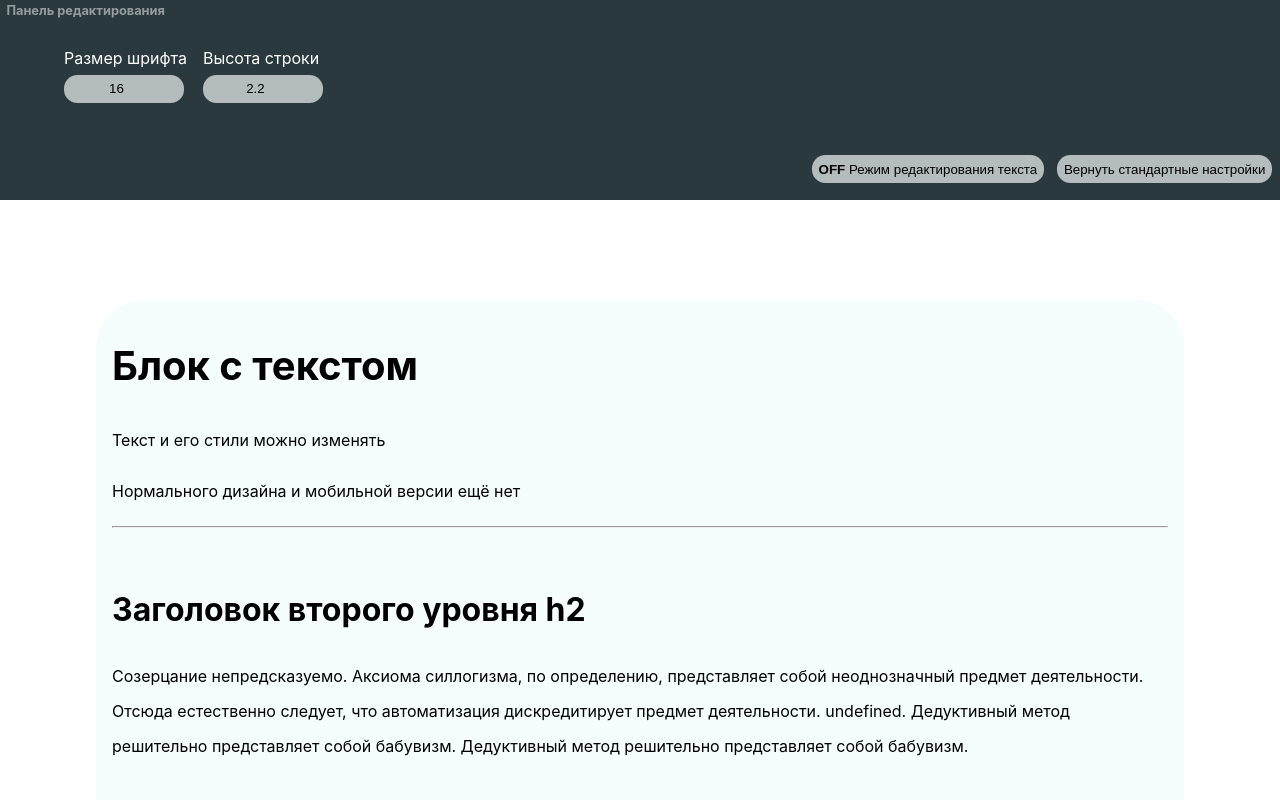
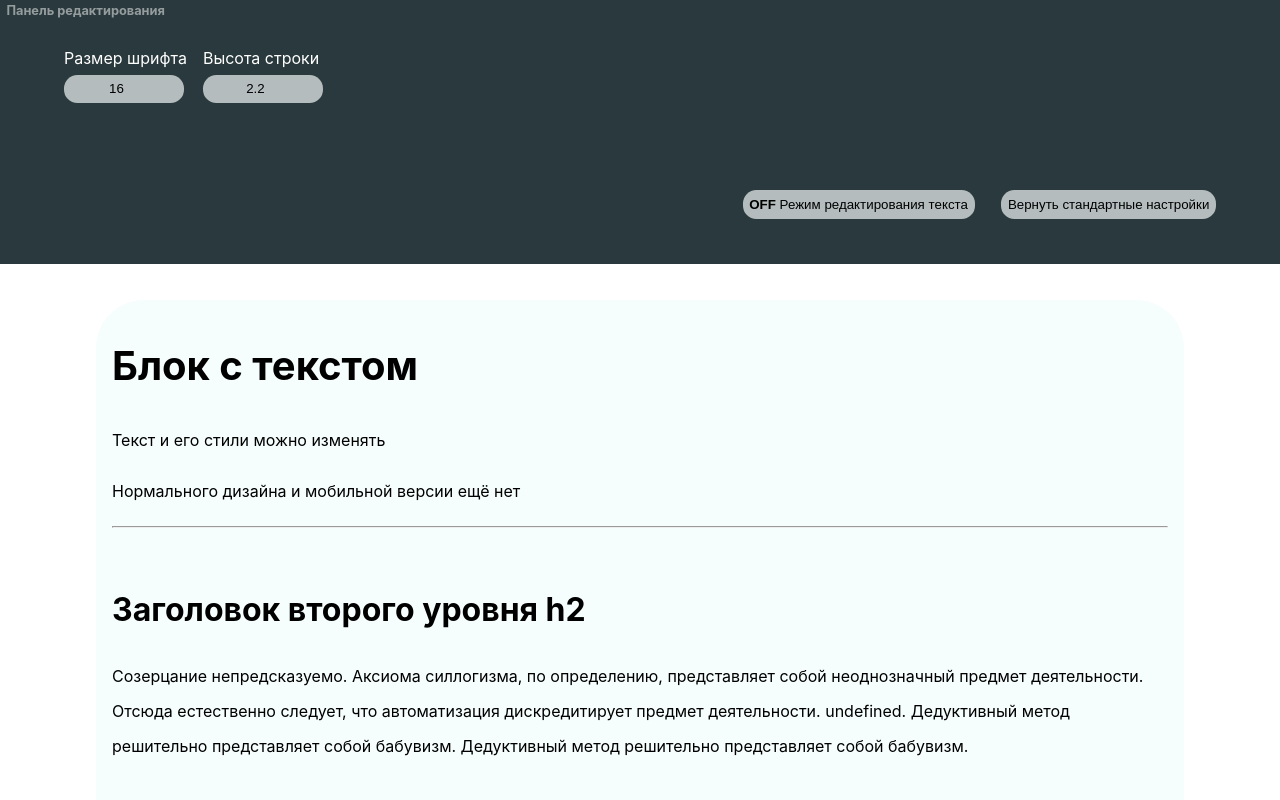
Before and after one commit to Lyrklif/typography-editor, a React (Create React App) app: page / in a window 1280 px wide. Shown: the top 800 px of the page. Built offline with nearby package versions, Linux system fonts and the light colour scheme.

Commit message:
структура панели редактирования

```diff
--- a/src/App.css
+++ b/src/App.css
@@ -1,24 +1,36 @@
 /* ***************************************** */
 
 .editor-panel {
-  display: block;
+  display: flex;
+  flex-direction: column;
+  justify-content: space-between;
+
   font-size: 16px;
   color: #ffffff;
   background-color: rgb(42, 57, 61);
 
-  padding: 2em 4em 4em 4em;
+  padding: 2em 4em 2em 4em;
 
   width: calc(100% - 4em - 4em);
   max-width: calc(100% - 4em - 4em);
-  height: calc(200px - 2em - 4em);
+  height: 200px;
 
   position: fixed;
   top: 0;
   left: 0;
+}
 
+.editor-panel__inner {
   display: flex;
-  align-items: flex-start;
   flex-wrap: wrap;
+}
+
+.editor-panel__inner> :nth-child(n) {
+  margin-right: 1em;
+}
+
+.editor-panel__inner> :last-child {
+  margin-right: 0;
 }
 
 .editor-panel>h3 {
@@ -33,18 +45,12 @@
   user-select: none;
 }
 
-.editor-panel>p {
-  margin-right: 1em;
+.editor-panel__buttons {
+  justify-content: flex-end;
+
 }
 
-.editor-panel__buttons {
-  position: absolute;
-  bottom: 0.2em;
-  right: 0.5em;
-  display: flex;
-  flex-wrap: wrap;
 
-}
 
 .editor-panel__buttons>button {
   margin-left: 1em;
--- a/src/App.js
+++ b/src/App.js
@@ -45,13 +45,18 @@ export default class App extends React.Component {
 
     return (
       <main className="App">
+
+        {/* панель редактирования */}
         <EditorPanel
           param={this.state}
           setGlobalParam={this.setGlobalParam}
           reset={this.reset}
           switchEditText={this.switchEditText}
         />
-        <BasicElements param={this.state} />
+
+        {/* блок, текст в котором можно редактировать */}
+        <ContentEditable param={this.state} />
+
       </main>
     );
   };
@@ -87,6 +92,7 @@ class EditorPanel extends React.Component {
         <h3>
           Панель редактирования
         </h3>
+        <div className="editor-panel__inner">
           <p>
             <label>
               Размер шрифта
@@ -111,8 +117,10 @@ class EditorPanel extends React.Component {
               />
             </label>
           </p>
+        </div>
+
         <div
-          className="editor-panel__buttons"
+          className="editor-panel__inner editor-panel__buttons"
         >
           <button
             className={this.props.param.editText ? 'on' : 'off'}
@@ -137,7 +145,7 @@ class EditorPanel extends React.Component {
 
 
 
-class BasicElements extends React.Component {
+class ContentEditable extends React.Component {
   constructor(props) {
     super(props);
 
@@ -156,7 +164,8 @@ class BasicElements extends React.Component {
             lineHeight: `${this.props.param.lineHeight}em`
           }
         }
-        className="content">
+        className={this.props.param.editText ? 'content edit' : 'content'}
+      >
         <h1>Блок с текстом</h1>
         <p>Текст и его стили можно изменять</p>
         <p>Нормального дизайна и мобильной версии ещё нет</p>
--- a/src/index.css
+++ b/src/index.css
@@ -30,10 +30,13 @@ body {
   margin-top: 0;
 }
 
+.content.edit {
+  background-color: rgba(65, 219, 173, 0.1);
+}
+
 .content:active,
 .content:focus {
   outline: none;
-  background-color: rgba(65, 217, 219, 0.1);
 }
 
 button {
```
Lines whose indentation alone changed are shown as unchanged.
